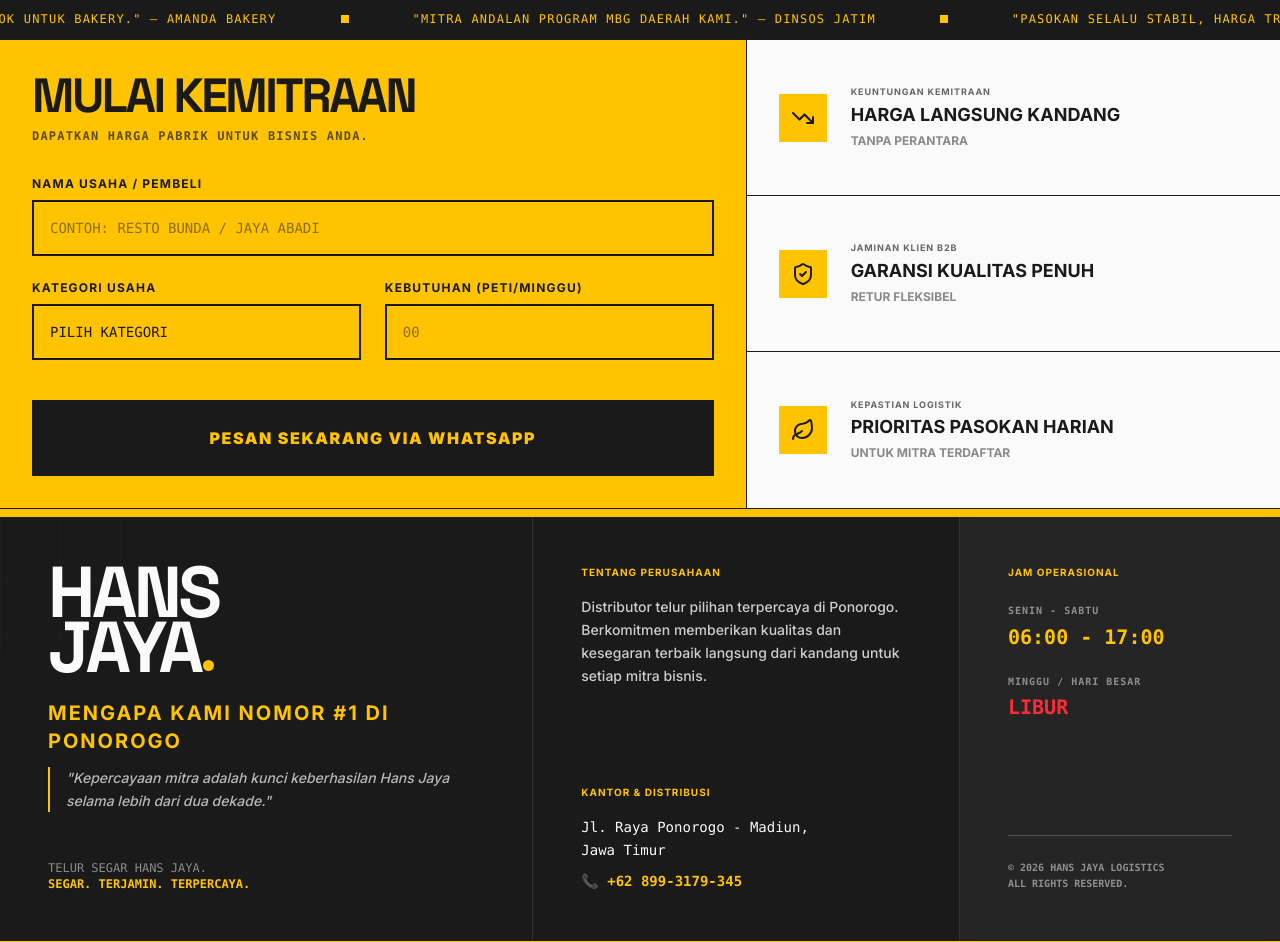
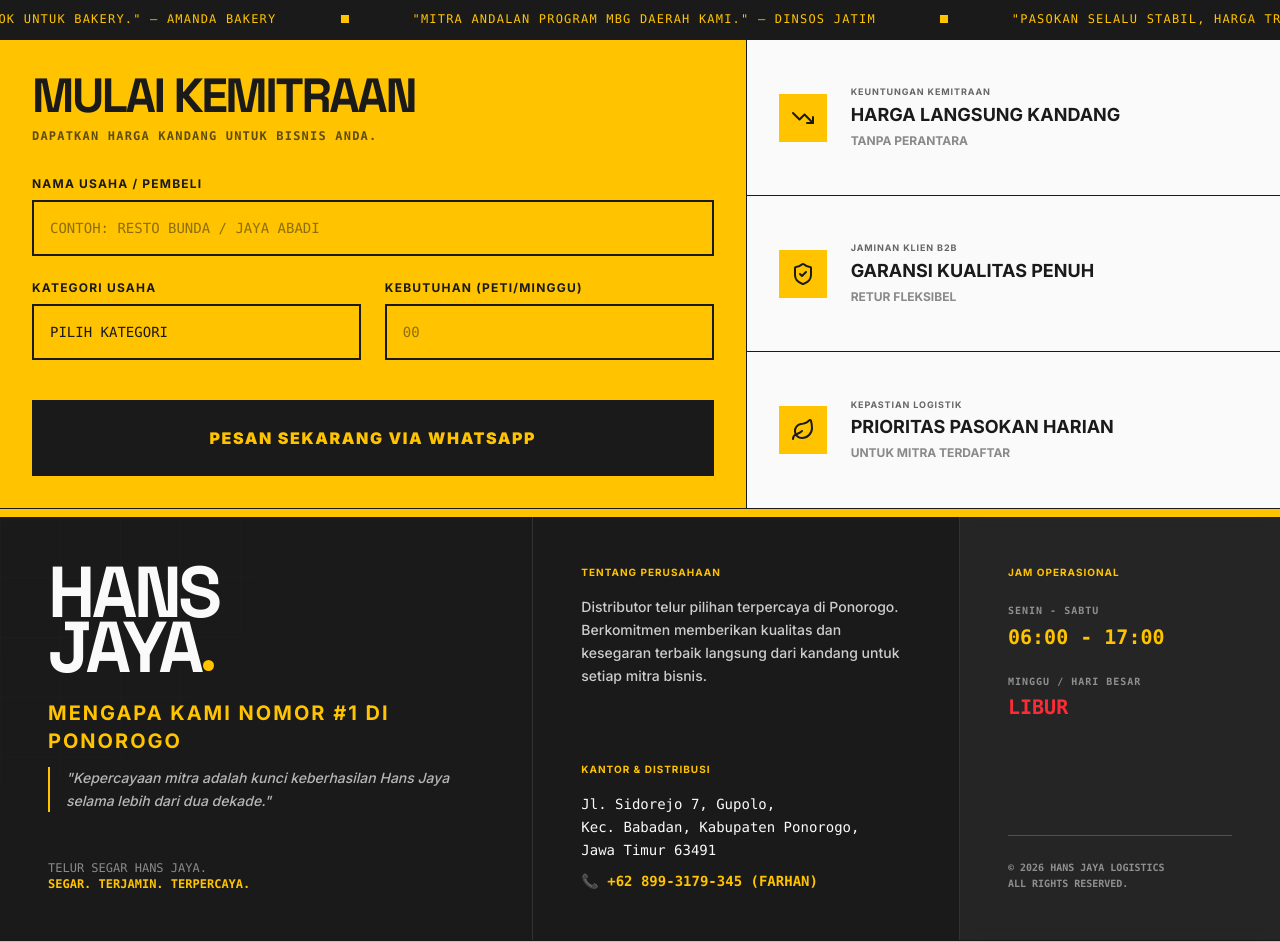
Before and after one commit to hansduf/hansjaya, a React (Vite) app: page / in a window 1280 px wide. Shown: the part 2710-3652 px from the top of the page. Built offline with nearby package versions, Linux system fonts and the light colour scheme; no server answers; the database is empty; a web font is replaced by a local one.

Commit message:
docs: update address to Jl. Sidorejo 7 and rename pricing subtext to Dapatkan harga kandang

```diff
--- a/src/pages/BerandaV2.tsx
+++ b/src/pages/BerandaV2.tsx
@@ -72,9 +72,10 @@
                     <div className="mt-8">
                         <span className="text-[10px] font-bold uppercase tracking-widest text-[#FFC300] mb-4 block">Kantor & Distribusi</span>
                         <p className="text-sm font-mono text-[#FAFAFA] leading-relaxed">
-                            Jl. Raya Ponorogo - Madiun,<br />
-                            Jawa Timur<br />
-                            <a href="tel:+628993179345" className="text-[#FFC300] hover:underline mt-2 inline-block font-bold">📞 +62 899-3179-345</a>
+                            Jl. Sidorejo 7, Gupolo,<br />
+                            Kec. Babadan, Kabupaten Ponorogo,<br />
+                            Jawa Timur 63491<br />
+                            <a href="tel:+628993179345" className="text-[#FFC300] hover:underline mt-2 inline-block font-bold">📞 +62 899-3179-345 (FARHAN)</a>
                         </p>
                     </div>
                 </div>
@@ -644,7 +645,7 @@
                     {/* Form Left */}
                     <div className="lg:col-span-7 p-6 lg:p-8 bg-[#FFC300] text-[#1A1A1A]">
                         <h2 className="font-grotesk font-black text-4xl lg:text-5xl uppercase tracking-tighter mb-2">Mulai Kemitraan</h2>
-                        <p className="font-mono text-xs font-bold uppercase tracking-widest mb-8 text-[#1A1A1A]/70">Dapatkan harga pabrik untuk bisnis Anda.</p>
+                        <p className="font-mono text-xs font-bold uppercase tracking-widest mb-8 text-[#1A1A1A]/70">Dapatkan harga kandang untuk bisnis Anda.</p>
 
                         <form onSubmit={handleSendMessage} className="space-y-6">
                             <div className="space-y-2">
```
Also changed, not shown: public/favicon.svg.
